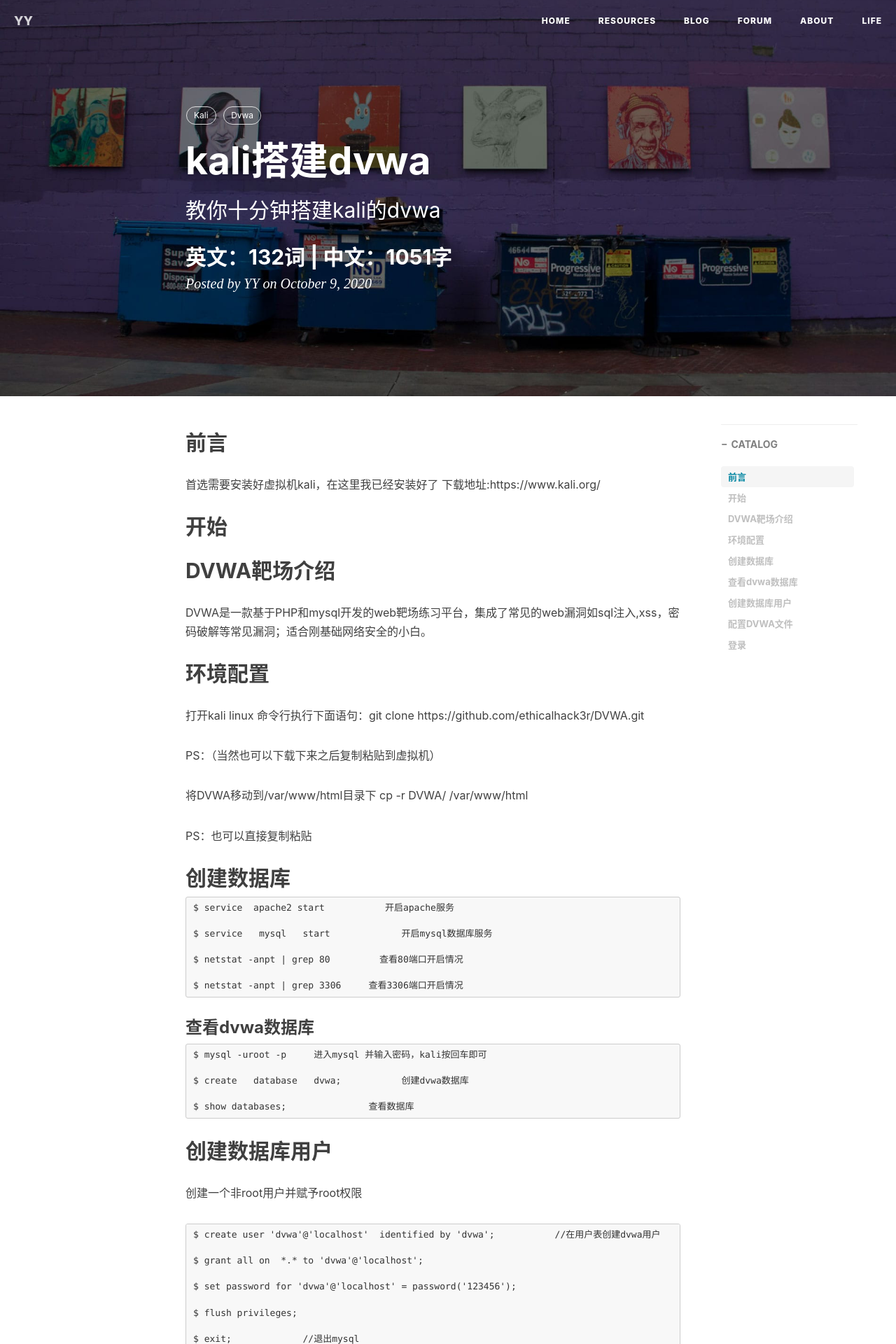
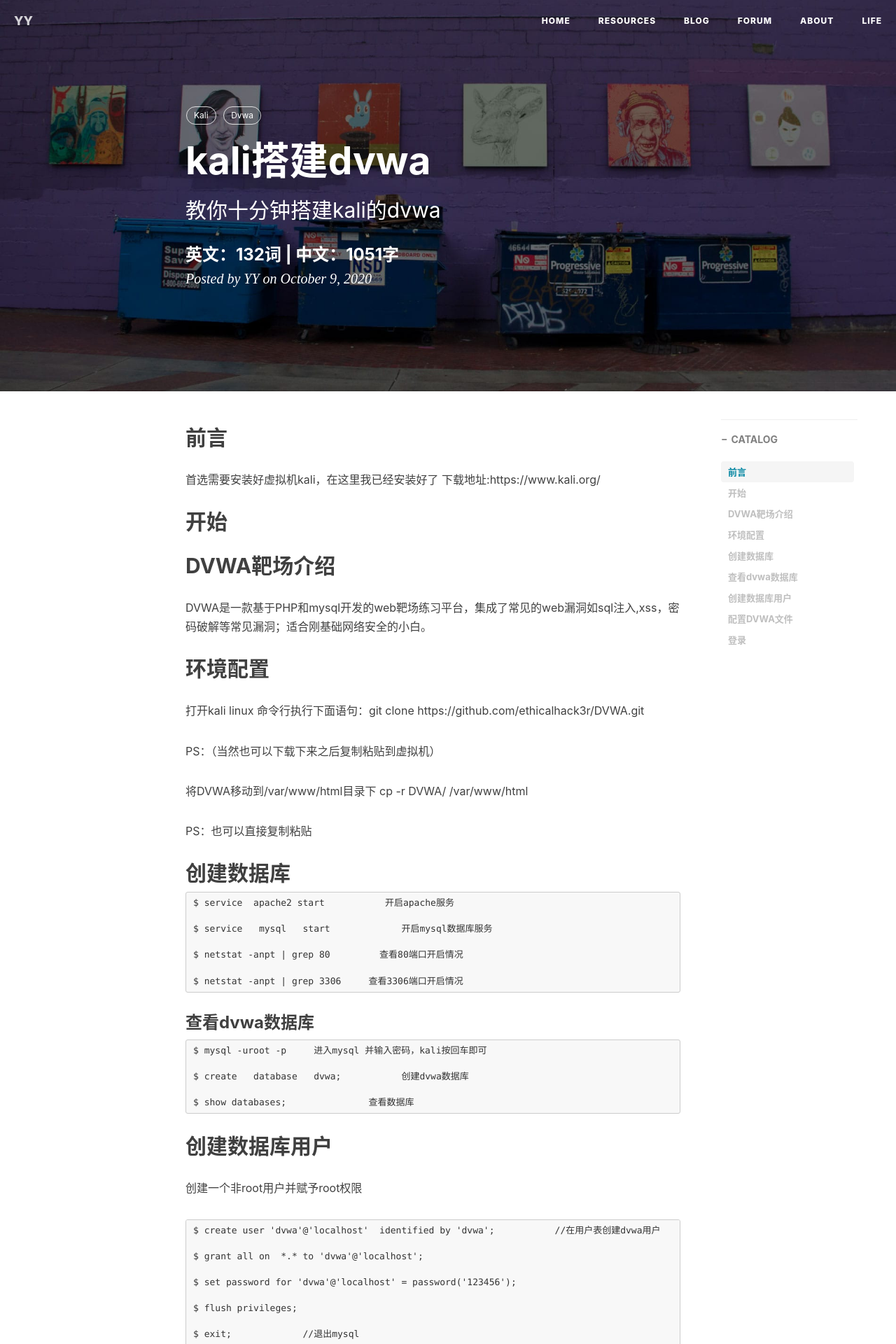
Before and after one commit to yangyang-linux/yangyang-linux.github.io, a Jekyll site: the page built from _posts/2020-10-16-kali搭建dvwa靶场.md, in a window 1280 px wide. Shown: the top 1920 px of the page at 70% size. Built offline with Jekyll 4.4.1, drawn with Linux system fonts in a browser that asks for light colours; nearby versions of some CDN libraries; comment, search, counter and statistics services are not loaded.

Commit message:
Update post.html

```diff
--- a/_layouts/post.html
+++ b/_layouts/post.html
@@ -40,7 +40,7 @@ layout: default
                     {% comment %} if page.subtitle {% endcomment %}
                     <h2 class="subheading">{{ page.subtitle }}</h2>
                     {% comment %} endif {% endcomment %}
-					<h2 class="number_of_words">英文：{{ page.content | number_of_words }}词 | 中文：{{ content | strip_html | strip_newlines | split: "" | size }}字</h2>
+					<h3 class="number_of_words">英文：{{ page.content | number_of_words }}词 | 中文：{{ content | strip_html | strip_newlines | split: "" | size }}字</h3>
                     <span class="meta">Posted by {% if page.author %}{{ page.author }}{% else %}{{ site.title }}{% endif %} on {{ page.date | date: "%B %-d, %Y" }}</span>
                 </div>
             </div>
```
